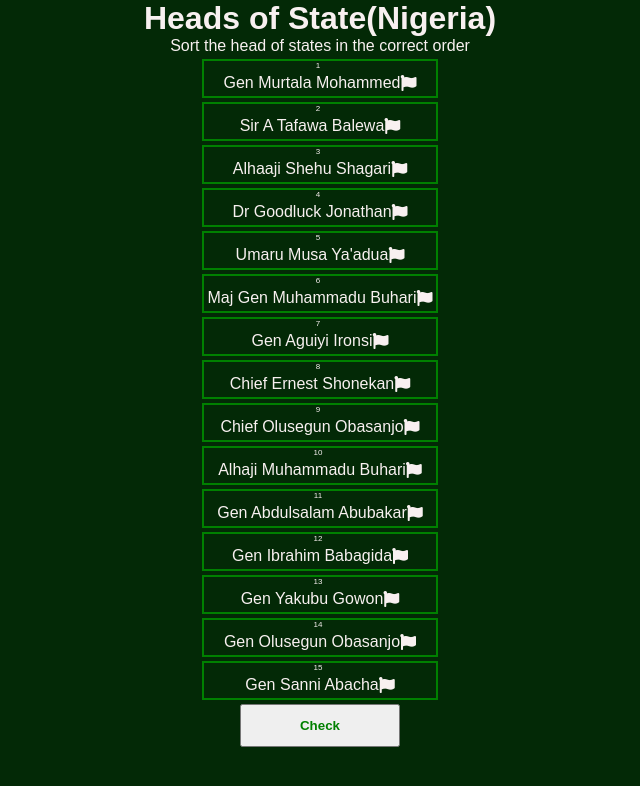
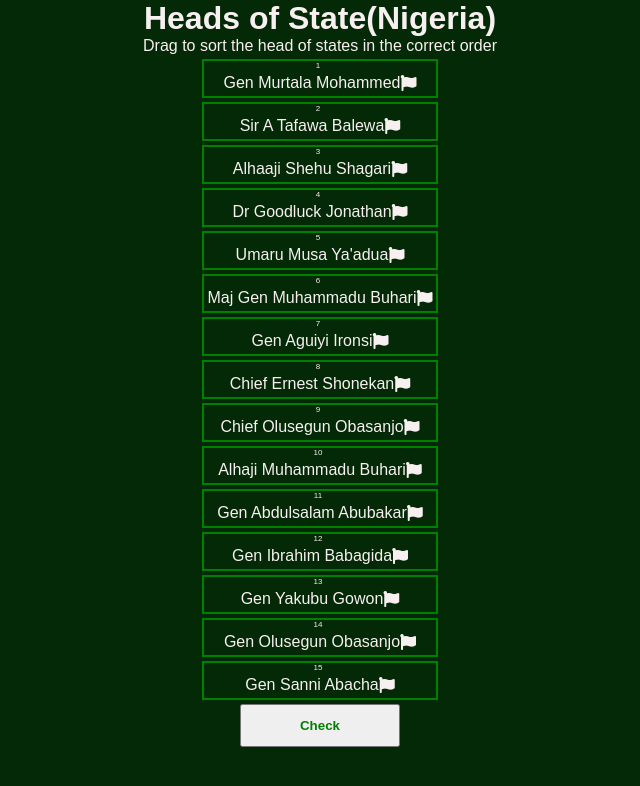
Before and after one commit to Elizabet-codes/head-of-state-sorting, a plain HTML site: page index.html in a window 1280 px wide. Shown: the whole page, without its empty margins (320-960 px from the left). Drawn offline with Linux system fonts and the light colour scheme; a web font is replaced by a local one.

Commit message:
first commit

```diff
--- a/index.html
+++ b/index.html
@@ -9,7 +9,7 @@
 </head>
 <body>
     <h1>Heads of State(Nigeria)</h1>
-    <p>Sort the head of states in the correct order</p>
+    <p>Drag to sort the head of states in the correct order</p>
     <ul class="draggable-list" id="draggable-list"></ul>
     <div class="check">
         <button class="check-btn" id="check">
```
